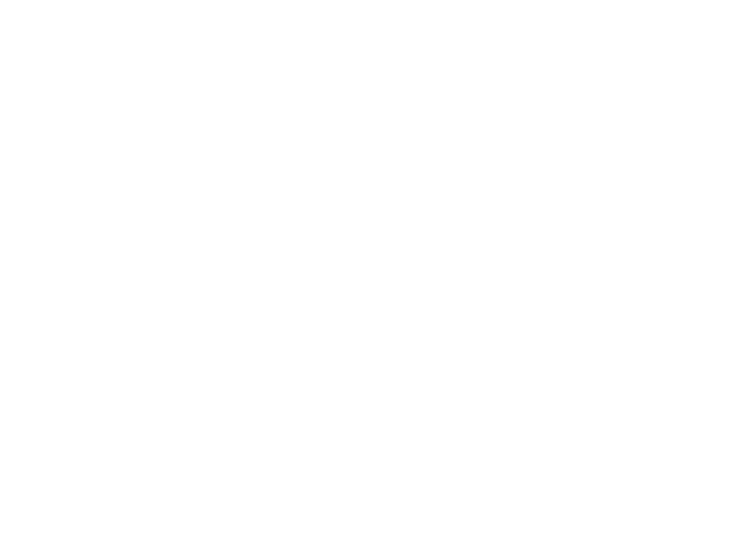
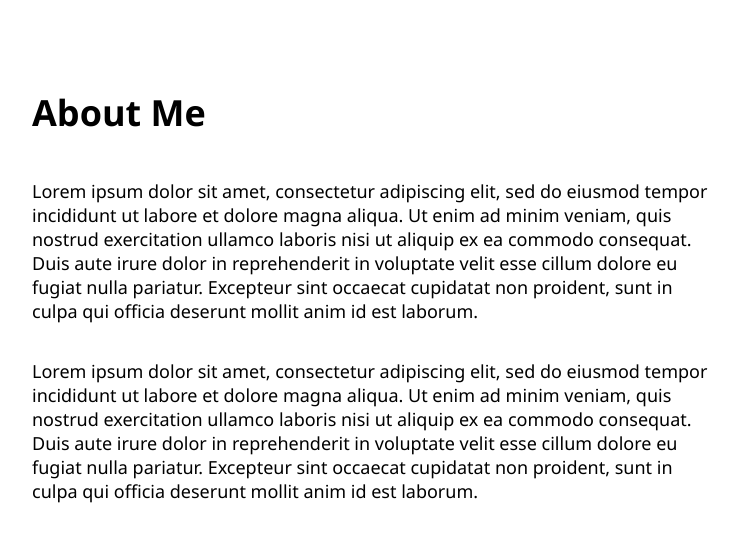
Before and after one commit to Cerebrovinny/cerebrovinny_blog, a React (Create React App) app: page /about in a window 1280 px wide. Shown: the top 542 px of the page, without its empty margins (258-996 px from the left). Built offline with nearby package versions, Linux system fonts and the light colour scheme.

Commit message:
added aboutpage, articlepage, articleslist

```diff
--- a/src/App.js
+++ b/src/App.js
@@ -5,13 +5,21 @@
   Route,
 } from 'react-router-dom';
 import HomePage from './pages/HomePage';
+import AboutPage from './pages/AboutPage';
+import ArticlesList from './pages/ArticlesList';
+import ArticlePage from './pages/ArticlePage';
 
 class App extends Component {
   render() {
     return (
       <Router>
        <div className="App">
+         <div id="page-body">
          <Route path="/" component={HomePage} exact />
+         <Route path="/about" component={AboutPage} />
+         <Route path="/articles-list" component={ArticlesList} />
+         <Route path="/article" component={ArticlePage} />
+         </div>
        </div>
       </Router>
     );
--- /dev/null
+++ b/src/pages/AboutPage.js
@@ -0,0 +1,15 @@
+import React from 'react';
+
+const AboutPage = () => (
+    <React.Fragment>
+    <h1>About Me</h1>
+    <p>
+        Lorem ipsum dolor sit amet, consectetur adipiscing elit, sed do eiusmod tempor incididunt ut labore et dolore magna aliqua. Ut enim ad minim veniam, quis nostrud exercitation ullamco laboris nisi ut aliquip ex ea commodo consequat. Duis aute irure dolor in reprehenderit in voluptate velit esse cillum dolore eu fugiat nulla pariatur. Excepteur sint occaecat cupidatat non proident, sunt in culpa qui officia deserunt mollit anim id est laborum.
+    </p>
+    <p>
+        Lorem ipsum dolor sit amet, consectetur adipiscing elit, sed do eiusmod tempor incididunt ut labore et dolore magna aliqua. Ut enim ad minim veniam, quis nostrud exercitation ullamco laboris nisi ut aliquip ex ea commodo consequat. Duis aute irure dolor in reprehenderit in voluptate velit esse cillum dolore eu fugiat nulla pariatur. Excepteur sint occaecat cupidatat non proident, sunt in culpa qui officia deserunt mollit anim id est laborum.
+    </p>
+    </React.Fragment>
+);
+
+export default AboutPage;
--- /dev/null
+++ b/src/pages/ArticlePage.js
@@ -0,0 +1,9 @@
+import React from 'react';
+
+const ArticlePage = () => (
+    <React.Fragment>
+    <h1>This is an Article</h1>
+    </React.Fragment>
+);
+
+export default ArticlePage;
--- /dev/null
+++ b/src/pages/ArticlesList.js
@@ -0,0 +1,9 @@
+import React from 'react';
+
+const ArticlesList = () => (
+    <React.Fragment>
+    <h1>Articles</h1>
+    </React.Fragment>
+);
+
+export default ArticlesList;
```
